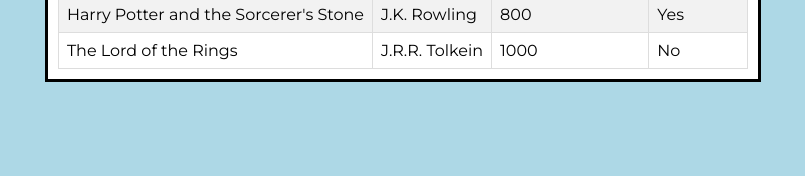
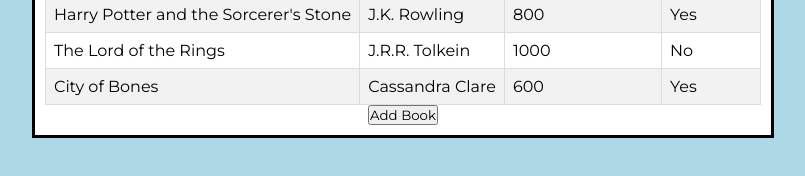
Before and after one commit to kapaha/book-library, a plain HTML site: page index.html in a window 1280 px wide. Shown: the part 140-316 px from the top of the page, without its empty margins (237-1042 px from the left). Drawn offline with Linux system fonts and the light colour scheme.

```diff
--- a/app.js
+++ b/app.js
@@ -54,5 +54,6 @@ function render() {
 // manually added books to myLibary for testing
 const book1 = new Book('Harry Potter and the Sorcerer\'s Stone', 'J.K. Rowling', '800', 'Yes');
 const book2 = new Book('The Lord of the Rings', 'J.R.R. Tolkein', '1000', 'No');
-myLibary.push(book1, book2);
+const book3 = new Book('City of Bones', 'Cassandra Clare', '600', 'Yes');
+myLibary.push(book1, book2, book3);
 render();
--- a/index.html
+++ b/index.html
@@ -18,6 +18,7 @@
                     <th>Book read</th>
                 </tr>
             </table>
+            <button class="btn">Add Book</button>
         </div>
     </body>
 </html>
```
